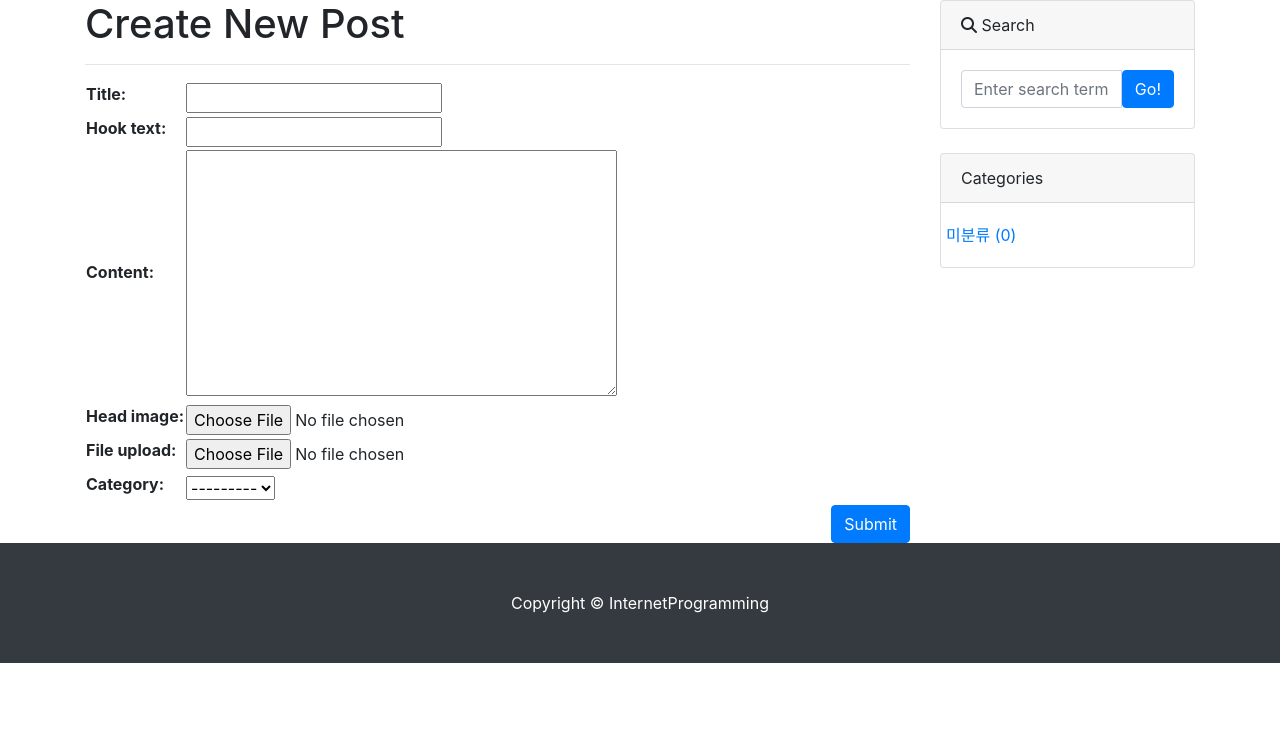
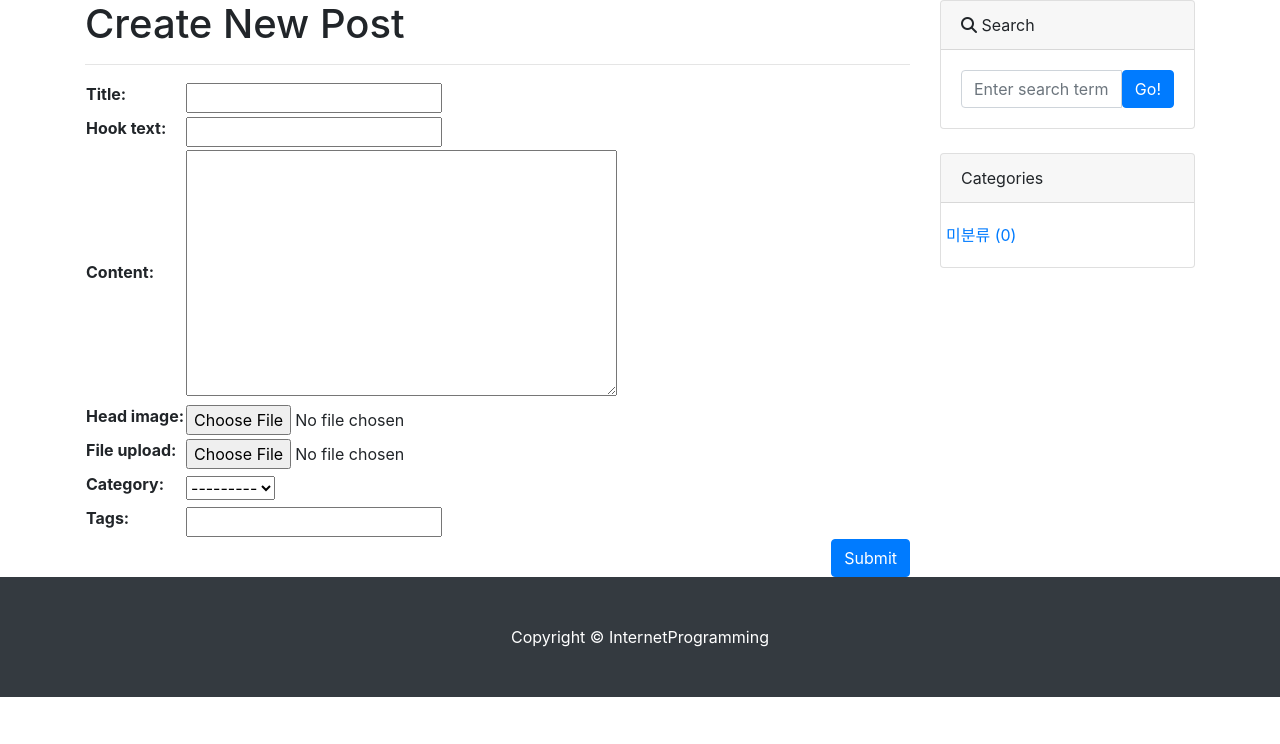
Before and after one commit to hansoojeongsj/Django22-02, a Django app: page /blog/create_post/ in a window 1280 px wide. Shown: the part 56-800 px from the top of the page. Run offline with Django 4.2, Linux system fonts and the light colour scheme; the visitor is signed in with stand-in values (Sample User, id 1); data that the repository does not hold is empty; some libraries are stand-ins or nearby versions.

Commit message:
태그 선택란 추가하기

```diff
--- a/blog/templates/blog/post_form.html
+++ b/blog/templates/blog/post_form.html
@@ -11,6 +11,12 @@
     {% csrf_token %}
         <table>
             {{form}}
+            <tr>
+                <th><label for="id_tags">Tags:</label></th>
+                <td>
+                    <input type="text" id="id_tags" name="tags_str">
+                </td>
+              </tr>
         </table>
         <button type="submit" class="btn btn-primary float-right">Submit</button>
     </form>
--- a/blog/templates/blog/post_update_form.html
+++ b/blog/templates/blog/post_update_form.html
@@ -11,6 +11,12 @@
     {% csrf_token %}
         <table>
             {{form}}
+            <tr>
+                <th><label for="id_tags">Tags:</label></th>
+                <td>
+                    <input type="text" id="id_tags" name="tags_str" value="{{tags_str_default}}">
+                </td>
+            </tr>
         </table>
         <button type="submit" class="btn btn-primary float-right">Submit</button>
     </form>
--- a/blog/views.py
+++ b/blog/views.py
@@ -5,11 +5,12 @@ from .models import Post, Category, Tag
 from django.views.generic import ListView, DetailView, CreateView, UpdateView
 from django.contrib.auth.mixins import LoginRequiredMixin, UserPassesTestMixin
 from django.core.exceptions import PermissionDenied
+from django.utils.text import slugify
 
 # Create your views here.
 class PostUpdate(LoginRequiredMixin, UpdateView):
     model = Post
-    fields = ['title', 'hook_text', 'content', 'head_image', 'file_upload', 'category', 'tags']
+    fields = ['title', 'hook_text', 'content', 'head_image', 'file_upload', 'category'] # 'tags'
 
     template_name = 'blog/post_update_form.html'
 
@@ -19,8 +20,30 @@ class PostUpdate(LoginRequiredMixin, UpdateView):
         else:
             raise PermissionDenied
 
+    def form_valid(self, form):
+        response = super(PostUpdate,self).form_valid(form)
+        self.object.tags.clear()
+        tags_str = self.request.POST.get('tags_str')
+        if tags_str:
+            tags_str = tags_str.strip()
+            tags_str = tags_str.replace(',', ';')
+            tags_list = tags_str.split(';')
+            for t in tags_list:
+                t = t.strip()
+                tag, is_tag_created = Tag.objects.get_or_create(name=t)
+                if is_tag_created:
+                    tag.slug = slugify(t, allow_unicode=True)
+                    tag.save()
+                self.object.tags.add(tag)
+        return response
+
     def get_context_data(self, *, object_list=None, **kwargs):
         context = super(PostUpdate, self).get_context_data()
+        if self.object.tags.exists():
+            tags_str_list = list()
+            for t in self.object.tags.all():
+                tags_str_list.append(t.name)
+            context['tags_str_default'] = ';'.join(tags_str_list)
         context['categories'] = Category.objects.all()
         context['no_category_post_count'] = Post.objects.filter(category=None).count
         return context
@@ -37,7 +60,20 @@ class PostCreate(LoginRequiredMixin, UserPassesTestMixin, CreateView):
         current_user = self.request.user
         if current_user.is_authenticated and (current_user.is_superuser or current_user.is_staff):
             form.instance.author = current_user
-            return super(PostCreate, self).form_valid(form)
+            response = super(PostCreate,self).form_valid(form)
+            tags_str =  self.request.POST.get('tags_str')
+            if tags_str :
+                tags_str = tags_str.strip()
+                tags_str = tags_str.replace(',',';')
+                tags_list = tags_str.split(';')
+                for t in tags_list:
+                    t = t.strip()
+                    tag, is_tag_created = Tag.objects.get_or_create(name=t)
+                    if is_tag_created:
+                        tag.slug = slugify(t, allow_unicode=True)
+                        tag.save()
+                    self.object.tags.add(tag)
+            return response
         else:
             return redirect('/blog/')
 
```
Also changed, not shown: blog/templates/blog/post_detail.html (+7 -5 lines).
